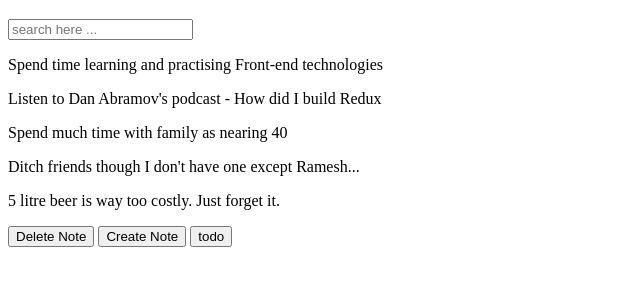
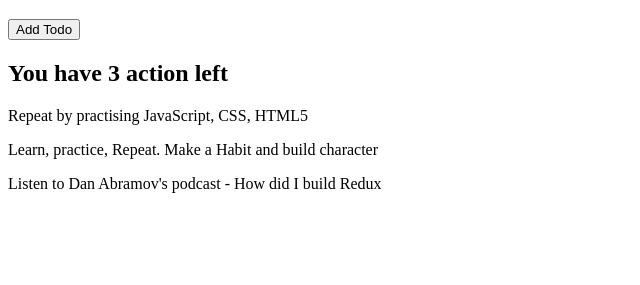
Before and after one commit to balasus1/learn-javascript, a plain HTML site: page todo/index.html in a window 1280 px wide. Shown: the part 61-346 px from the top of the page, without its empty margins (0-640 px from the left). Drawn offline with Linux system fonts and the light colour scheme.

Commit message:
User Interaction - Initial version

```diff
--- /dev/null
+++ b/notes-app/index.html
@@ -0,0 +1,17 @@
+<!DOCTYPE html>
+<html lang="en">
+<head>
+    <meta charset="UTF-8">
+    <meta name="viewport" content="width=device-width, initial-scale=1.0">
+    <meta http-equiv="X-UA-Compatible" content="ie=edge">
+    <title>Document</title>
+</head>
+<body>
+    <h1>Notes App</h1>
+    <input type="text" id= "search-text" placeholder="search here ...">
+    <p class="note">Spend time learning and practising Front-end technologies</p>
+    <p class="note">Listen to Dan Abramov's podcast - How did I build Redux</p>
+    <button type="submit" id="create-note" name="button">Create Note</button>
+    <script src="./notes-app.js"></script>
+</body>
+</html>
--- a/todo/index.html
+++ b/todo/index.html
@@ -8,15 +8,7 @@
 </head>
 <body>
     <h1>Todo List</h1>
-    <input type="text" id= "search-text" placeholder="search here ...">
-    <p class="note">Spend time learning and practising Front-end technologies</p>
-    <p class="note">Listen to Dan Abramov's podcast - How did I build Redux</p>
-    <p class="note">Spend much time with family as nearing 40</p>
-    <p class="note">Ditch friends though I don't have one except Ramesh...</p>
-    <p class="note">5 litre beer is way too costly. Just forget it.</p>
-    <button type="submit" id="remove-all" name="button">Delete Note</button>
-    <button type="submit" id="create-note" name="button">Create Note</button>
-    <button id="add-todo" class="test">todo</button>
-    <script src="/todo/todo.js"></script>
+    <button>Add Todo</button>
+    <script src="./todo.js"></script>
 </body>
 </html>
--- a/todo/todo.js
+++ b/todo/todo.js
@@ -1,6 +1,10 @@
 const todos = [
     {
         task:'Repeat by practising JavaScript, CSS, HTML5',
+        isCompleted:false
+    },
+    {
+        task:'Learn, practice, Repeat. Make a Habit and build character',
         isCompleted:false
     },
     {
@@ -9,20 +13,24 @@ const todos = [
     },
     {
         task: '5 litre beer is way too costly. Just forget it.',
-        isCompleted: false
+        isCompleted: true
     },
 ]
 
-document.querySelector('#create-note').addEventListener('click', function(e){
-    e.target.textContent = 'create button is clicked';
+const inCompleteTodos  = todos.filter((todo)=>{
+    return !todo.isCompleted;
 })
 
-document.querySelector('#remove-all').addEventListener('click', function(e){
-    document.querySelectorAll('.note').forEach(function(note){
-        note.remove()
-    })
+const summary = document.createElement('h2');
+summary.textContent = `You have ${inCompleteTodos.length} action left`;
+document.querySelector('body').appendChild(summary);
+
+inCompleteTodos.forEach((pendingTask)=>{
+    const p = document.createElement('p');
+    p.textContent = pendingTask.task;
+    document.querySelector('body').appendChild(p);
 })
 
-document.querySelector('#add-todo').addEventListener('click', function(e){
-    console.log('Add button to be clicked for adding items...');
+document.querySelector('button').addEventListener('click', function(e) {
+    console.log('Add a new ToDo...')
 })
```
Also changed, not shown: notes-app/notes-app.js (added, +19 -0 lines).
